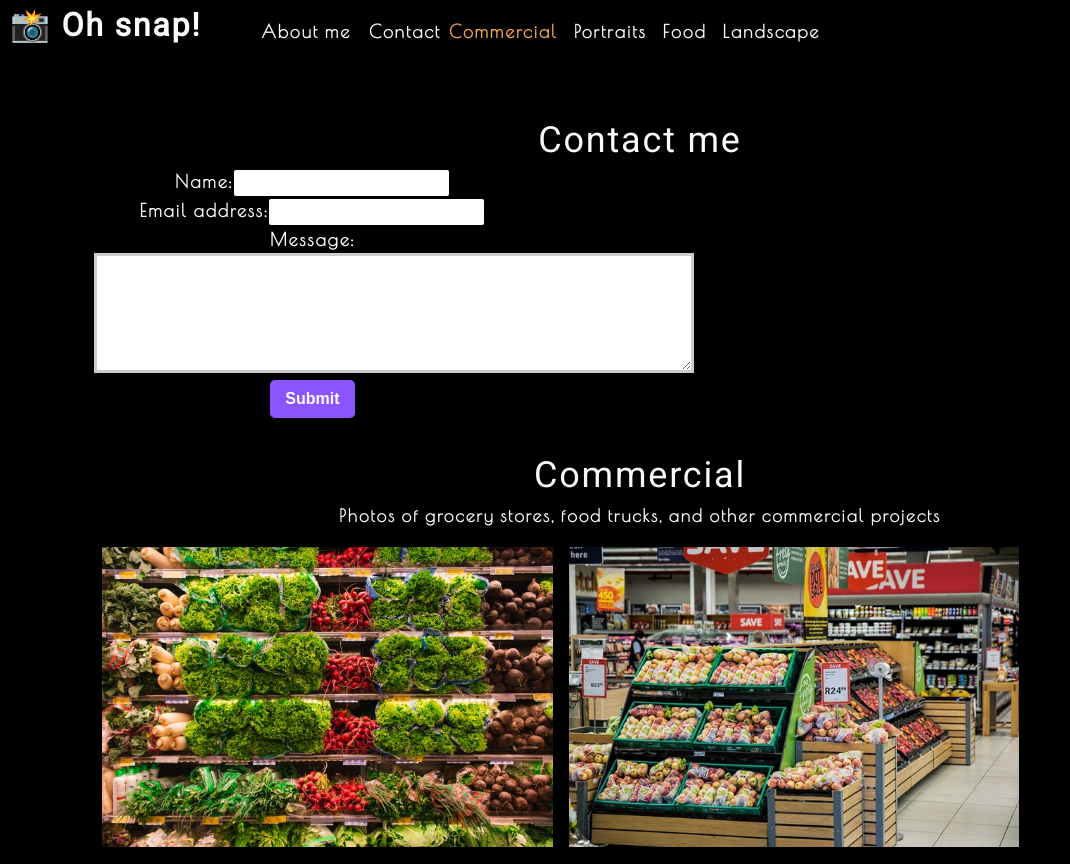
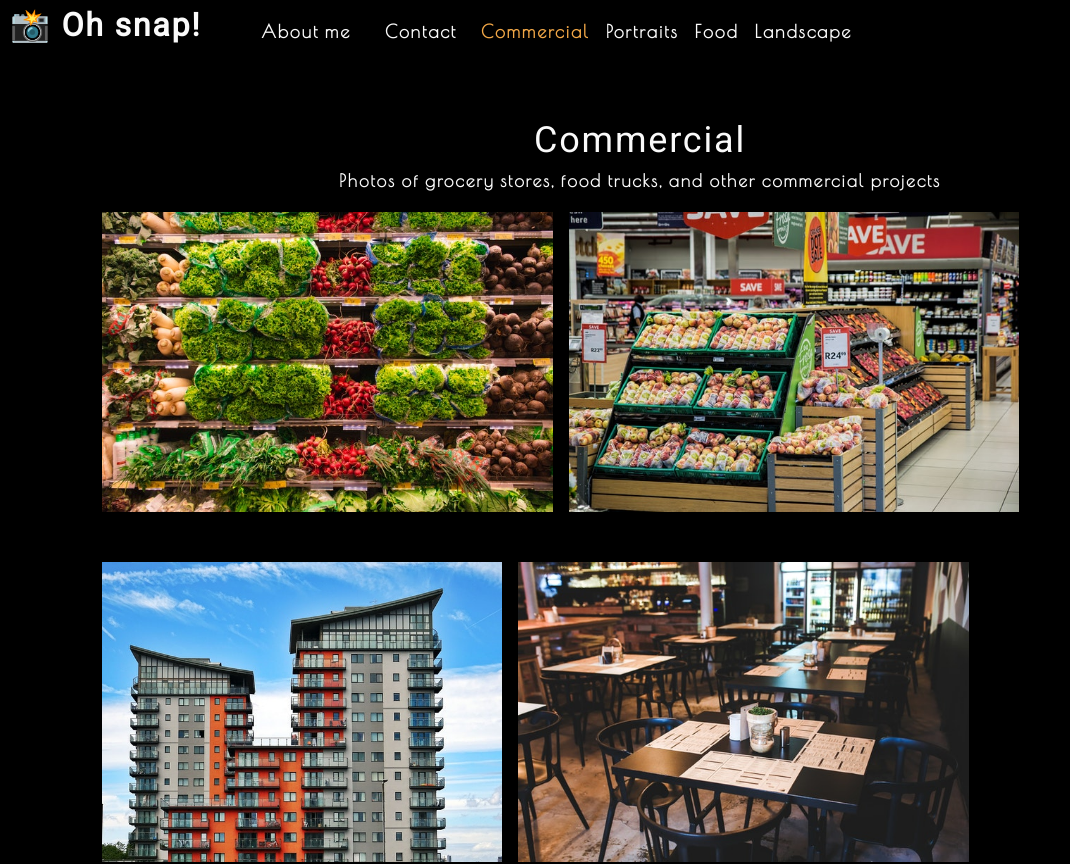
Before and after one commit to meghankbock/photo-port, a React (Create React App) app: page / in a window 1280 px wide. Shown: the top 864 px of the page, without its empty margins (0-1070 px from the left). Built offline with nearby package versions, Linux system fonts and the light colour scheme.

Commit message:
set up conditional formatting for nav bar

```diff
--- a/src/App.js
+++ b/src/App.js
@@ -26,6 +26,8 @@
     },
   ]);
 
+  const [contactSelected, setContactSelected] = useState(false);
+
   const [currentCategory, setCurrentCategory] = useState(categories[0]);
 
   return (
@@ -34,11 +36,18 @@
         categories={categories}
         setCurrentCategory={setCurrentCategory}
         currentCategory={currentCategory}
+        contactSelected={contactSelected}
+        setContactSelected={setContactSelected}
       ></Nav>
       <main>
-        <ContactForm></ContactForm>
-        <Gallery currentCategory={currentCategory}></Gallery>
+        {!contactSelected ? (
+          <>
+          <Gallery currentCategory={currentCategory}></Gallery>
         <About></About>
+        </>
+        ) : (
+            <ContactForm></ContactForm>
+            )}
       </main>
     </div>
   );
--- a/src/components/Contact/index.js
+++ b/src/components/Contact/index.js
@@ -1,16 +1,33 @@
 import React, { useState } from 'react';
+import { validateEmail } from '../../utils/helpers';
 
 function ContactForm() {
     const [formState, setFormState] = useState({ name: '', email: '', message: '' });
+    const [errorMessage, setErrorMessage] = useState('');
     const { name, email, message } = formState;
 
     function handleChange(e) {
-        setFormState({...formState, [e.target.name]: e.target.value })
+        if(e.target.name === 'email') {
+            const isValid = validateEmail(e.target.value);
+            if (!isValid) {
+                setErrorMessage('Your email is invalid');
+            } else {
+                setErrorMessage('');
+            }
+        } else {
+            if (!e.target.value.length) {
+                setErrorMessage(`${e.target.name} is required.`);
+            } else {
+                setErrorMessage('');
+            }
+        }
+        if (!errorMessage) {
+            setFormState({...formState, [e.target.name]: e.target.value });
+        }
     };
 
     function handleSubmit(e) {
         e.preventDefault();
-        console.log(formState);
     };
 
     return (
@@ -19,16 +36,21 @@
             <form id="contact-form" onSubmit={handleSubmit}>
                 <div>
                     <label htmlFor="name">Name:</label>
-                    <input type="text" defaultValue={name} onChange={handleChange} name="name" />
+                    <input type="text" defaultValue={name} onBlur={handleChange} name="name" />
                 </div>
                 <div>
                     <label htmlFor="email">Email address:</label>
-                    <input type="email" defaultValue={email} onChange={handleChange} name="email" />
+                    <input type="email" defaultValue={email} onBlur={handleChange} name="email" />
                 </div>
                 <div>
                     <label htmlFor="message">Message:</label>
-                    <textarea name="message" defaultValue={message} onChange={handleChange} rows="5" />
+                    <textarea name="message" defaultValue={message} onBlur={handleChange} rows="5" />
                 </div>
+                {errorMessage && (
+                    <div>
+                        <p className="error-text">{errorMessage}</p>
+                    </div>
+                )}
                 <button type="submit">Submit</button>
             </form>
         </section>
--- a/src/components/Nav/index.js
+++ b/src/components/Nav/index.js
@@ -1,4 +1,4 @@
-import React, { useEffect } from 'react';
+import React, { useEffect } from "react";
 import { capitalizeFirstLetter } from "../../utils/helpers";
 
 function Nav(props) {
@@ -6,6 +6,8 @@
     categories = [],
     setCurrentCategory,
     currentCategory,
+    contactSelected,
+    setContactSelected,
   } = props;
 
   useEffect(() => {
@@ -16,25 +18,40 @@
     <header className="flex-row px-1">
       <h2>
         <a data-testid="link" href="/">
-                    <span role="img" aria-label="camera"> 📸</span> Oh snap!
+          <span role="img" aria-label="camera">
+            {" "}
+            📸
+          </span>{" "}
+          Oh snap!
         </a>
       </h2>
       <nav>
         <ul className="flex-row">
           <li className="mx-2">
-                        <a data-testid="about" href="#about">
+            <a
+              data-testid="about"
+              href="#about"
+              onClick={() => setContactSelected(false)}
+            >
               About me
             </a>
           </li>
-                    <li>
-                        <span>Contact</span>
+          <li className={`mx-2 ${contactSelected && 'navActive'}`}>
+            <span onClick={() => setContactSelected(true)}>Contact</span>
           </li>
           {categories.map((category) => (
             <li
-                            className={`mx-1 ${currentCategory.name === category.name && 'navActive'}`}
+              className={`mx-1 ${
+                currentCategory.name === category.name && !contactSelected && 'navActive'
+              }`}
               key={category.name}
             >
-                            <span onClick={() => setCurrentCategory(category)}>
+              <span
+                onClick={() => {
+                  setCurrentCategory(category);
+                  setContactSelected(false);
+                }}
+              >
                 {capitalizeFirstLetter(category.name)}
               </span>
             </li>
```
Lines whose indentation alone changed are shown as unchanged.
